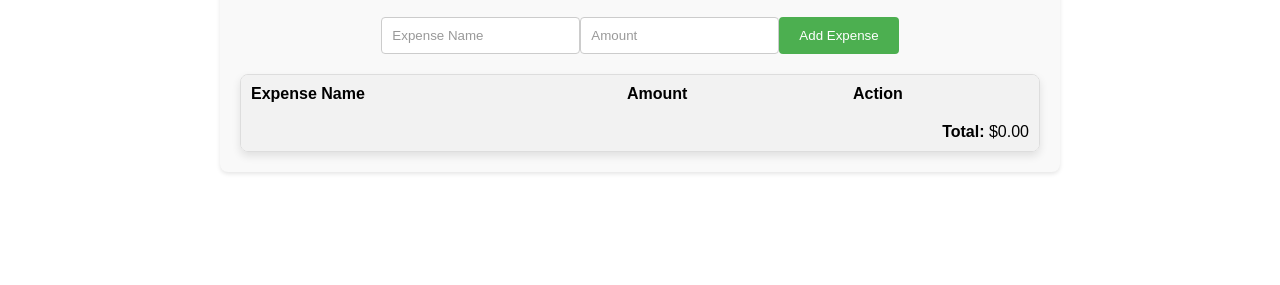
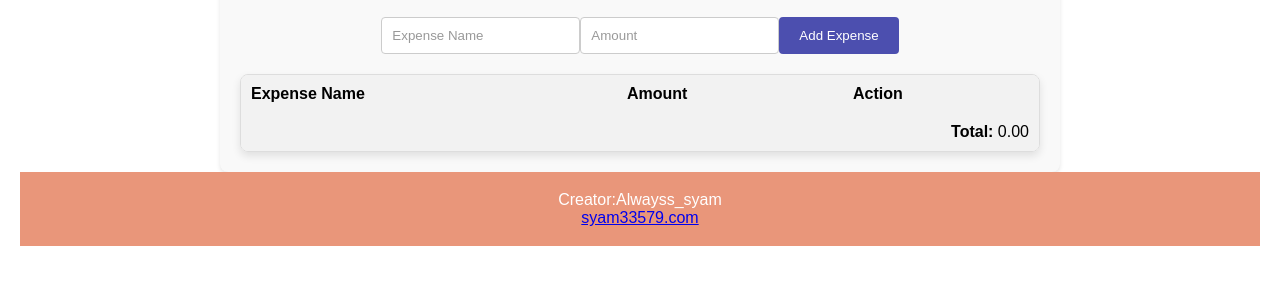
Before and after one commit to syam311/Js_procect, a plain HTML site: page index.html in a window 1280 px wide. Shown: the part 101-386 px from the top of the page. Drawn offline with Linux system fonts and the light colour scheme.

Commit message:
expenses_tracker

```diff
--- a/index.html
+++ b/index.html
@@ -46,7 +46,7 @@ input[type="number"]::placeholder {
 
 button {
 	padding: 10px 20px;
-	background-color: #4caf50;
+	background-color: #4c4faf;
 	color: white;
 	border: none;
 	border-radius: 4px;
@@ -54,7 +54,7 @@ button {
 }
 
 button:hover {
-	background-color: #45a049;
+	background-color: #4580a0;
 }
 
 .expense-table {
@@ -90,6 +90,14 @@ tbody td {
 	text-align: right;
 	background-color: #f2f2f2;
 }
+footer {
+  text-align: center;
+  padding: 3px;
+  background-color: DarkSalmon;
+  color: white;
+  margin-bottom: -100%;
+
+}
 </style>
 </head>
 
@@ -102,7 +110,8 @@ tbody td {
 				placeholder="Expense Name" required />
 			<input type="number"
 				id="expense-amount"
-				placeholder="Amount" required />
+				placeholder="Amount"
+				required />
 			<button type="submit">
 				Add Expense
 			</button>
@@ -120,10 +129,11 @@ tbody td {
 			</table>
 			<div class="total-amount">
 				<strong>Total:</strong>
-				$<span id="total-amount">0</span>
+				<span id="total-amount">0</span>
 			</div>
 		</div>
 	</div>
+
 	<script>
         // script.js
 // Get form, expense list, and total amount elements
@@ -232,6 +242,12 @@ expenseList.addEventListener("click", deleteExpense);
 renderExpenses();
 
     </script>
+	<footer>
+		<p>Creator:Alwayss_syam<br>
+		<a href="mailto:syam33579.com">syam33579.com</a></p>
+	  </footer>
+
+
 </body>
 
 </html>
```
